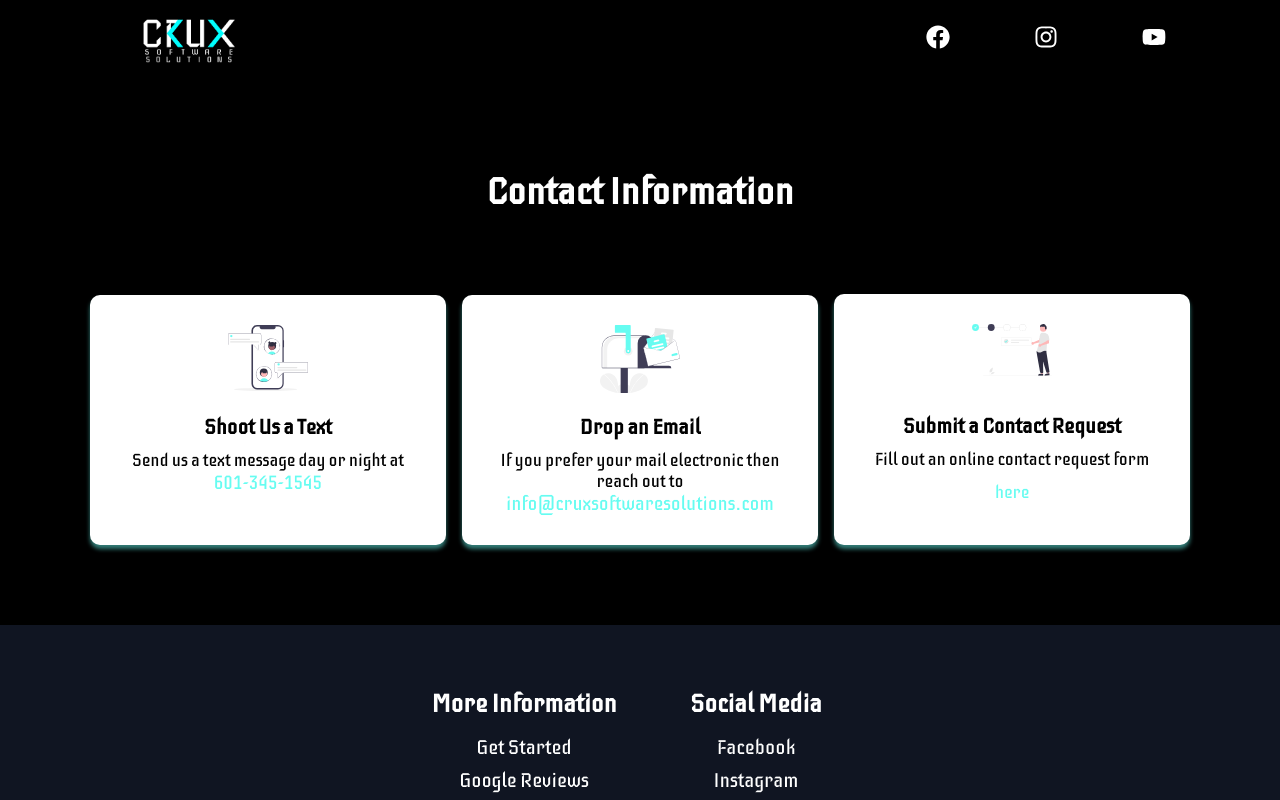
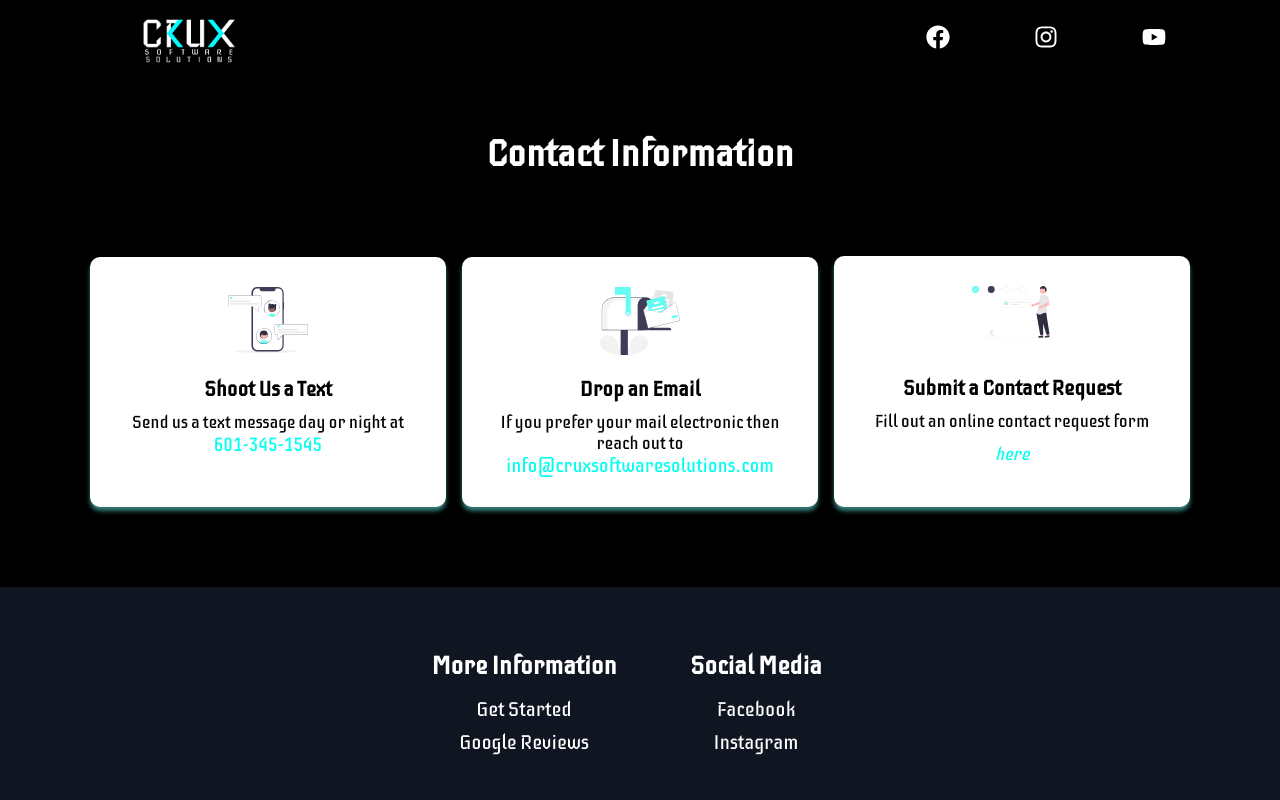
Before and after one commit to mroberson11/cruxmockup, a Next.js app: page /contact-info in a window 1280 px wide. Built offline with nearby package versions, Linux system fonts and the light colour scheme.

Commit message:
Format Contact Info Page

```diff
--- a/src/components/ContactInfo/ContactInfoElements.js
+++ b/src/components/ContactInfo/ContactInfoElements.js
@@ -8,9 +8,9 @@ export const Container = styled.div`
   right: 0;
   top: 0;
   z-index: 0;
-  overflow: hidden;
+  overflow: scroll;
+  overflow-x: hidden;
   background: black;
-  overflow: scroll;
 `;
 
 export const HeaderSection = styled.div`
@@ -92,12 +92,13 @@ export const ContactP = styled.p`
 export const EmphasizedP = styled.p`
   font-size: 1.1em;
   text-align: center;
-  color: #66fcf1;
+  color: #00ffef;
+  cursor: pointer;
 `;
 
 export const ContactH1 = styled.h1`
   color: #fff;
   font-size: 2.3em;
   text-align: center;
-  margin-top: 150px;
+  margin-top: 7rem;
 `;
--- a/src/components/ContactInfo/index.js
+++ b/src/components/ContactInfo/index.js
@@ -1,5 +1,6 @@
 import React from "react";
 import Image from "next/image";
+import Link from "next/link";
 import { ButtonRouter } from "../ButtonElements";
 import Email from "../../../public/images/contactInfo/email.svg";
 import Text from "../../../public/images/contactInfo/text.svg";
@@ -53,8 +54,12 @@ const ContactInfo = () => {
             <ContactH2>Submit a Contact Request</ContactH2>
             <ContactP>
               Fill out an online contact request form{" "}
-              <ButtonRouter to="/contact" style={{ background: "none" }}>
-                <EmphasizedP>here</EmphasizedP>
+              <ButtonRouter style={{ background: "none" }}>
+                <EmphasizedP>
+                  <Link href="/contact-form">
+                    <i>here</i>
+                  </Link>
+                </EmphasizedP>
               </ButtonRouter>
             </ContactP>
           </ContactCard>
```
